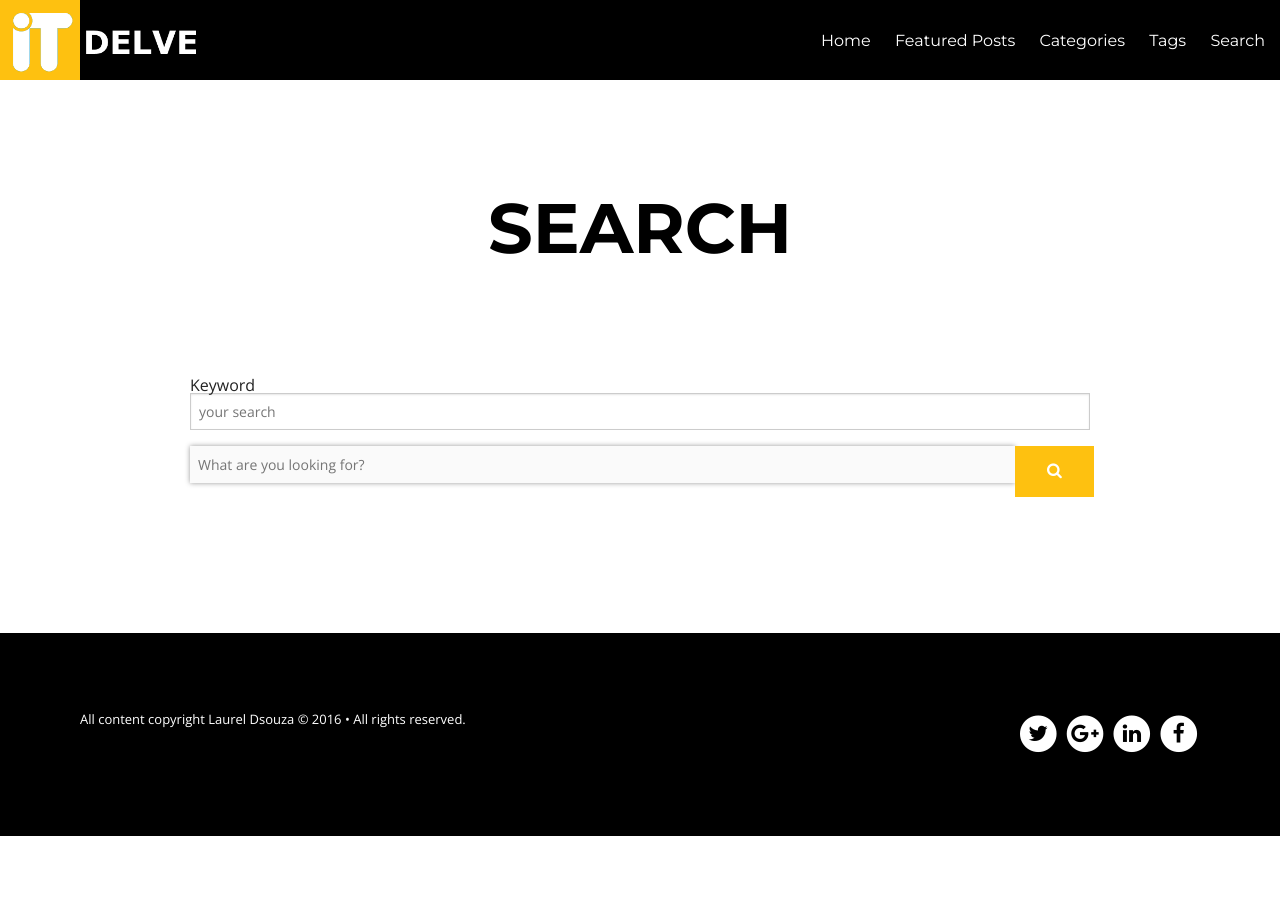
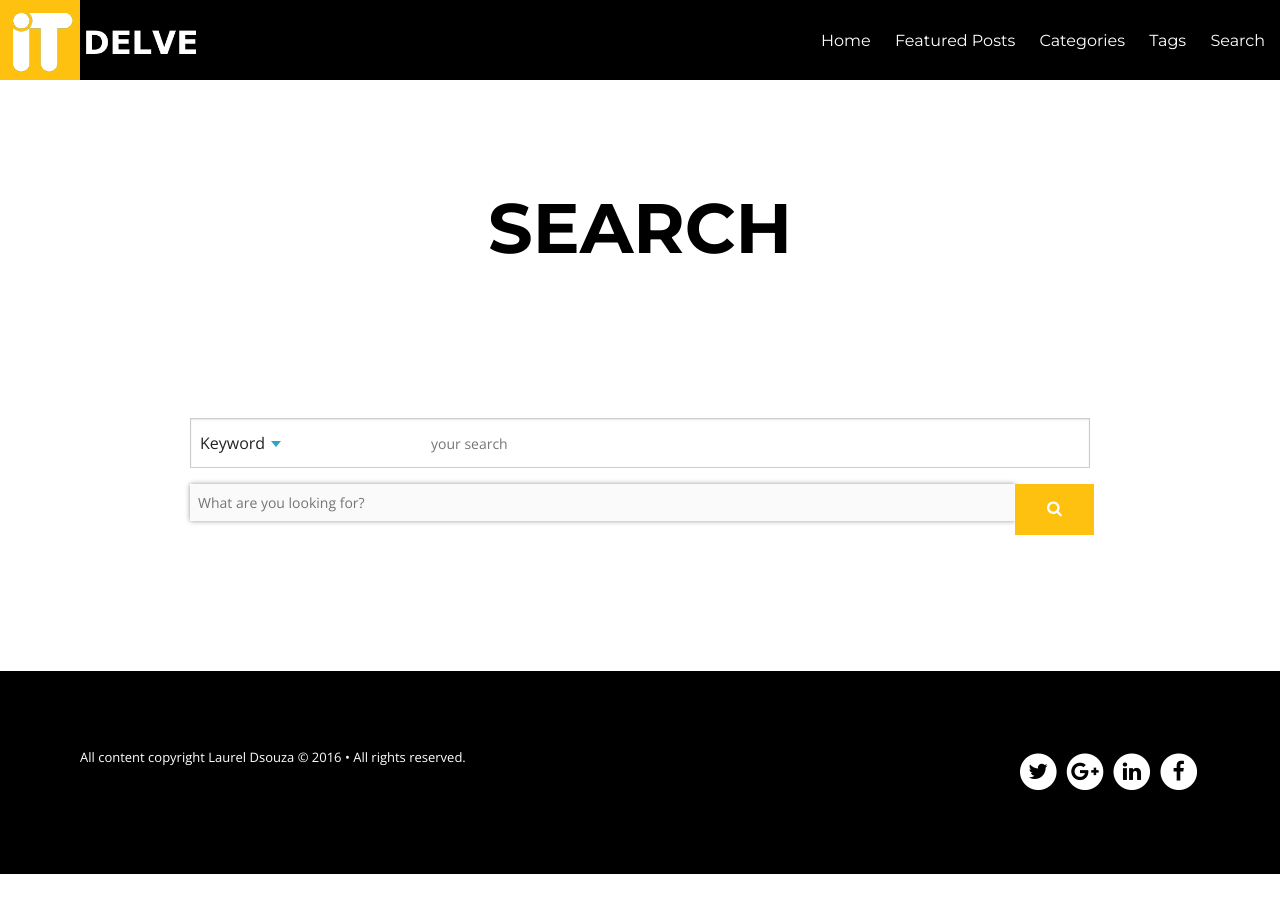
Before and after one commit to ldsouza/ldsouza.github.io, a Jekyll site: the page built from search/index.md, in a window 1280 px wide. Built offline with Jekyll 4.4.1, drawn with Linux system fonts in a browser that asks for light colours; nearby versions of some CDN libraries.

Commit message:
Update style.css

```diff
--- a/assets/css/style.css
+++ b/assets/css/style.css
@@ -1,3 +1,47 @@
+/* Styles for search dropdown */
+.search {
+  position: relative;
+  padding-top: 41px;
+  margin-bottom: 0;
+}
+.search input {
+  padding-left: 240px;
+}
+.search .keyword {
+  position: absolute;
+  width: 100px;
+  margin-left: 10px;
+  margin-top: 17px;
+}
+.search i {
+  position: absolute;
+  margin-left: 207px;
+  font-size: 30px;
+  line-height: 50px;
+  color: #ccc;
+}
+.search .search-field {
+  height: 50px;
+}
+.search .arrow-down {
+  width: 0;
+  height: 0;
+  border-left: 5px solid transparent;
+  border-right: 5px solid transparent;
+  border-top: 6px solid #2ba6cb;
+  margin-left: 71px;
+  margin-top: -10px;
+}
+
+#drop3.content.open {
+  position: absolute !important;
+  top: 30px !important;
+  left: -10px !important;
+  width: 120% !important;
+}
+
+
+
 /* Search */
 #data-search-results{
     list-style: none;
```
